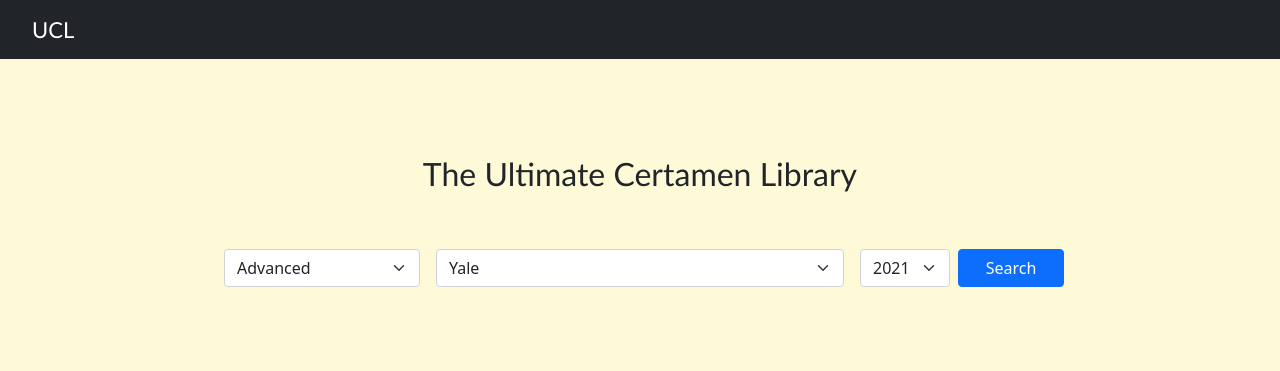
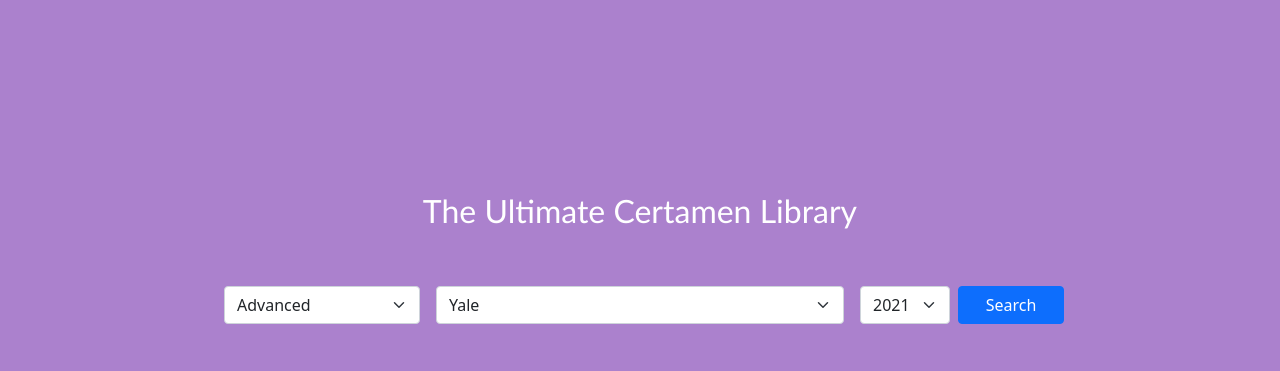
Before and after one commit to jinwkim65/ucl, a Flask app: page /find in a window 1280 px wide. Shown: the top 371 px of the page. Run offline with Flask 2, Linux system fonts and the light colour scheme; data comes from the database, SQL or seed files in the repository; some libraries are stand-ins or nearby versions.

Commit message:
style update

```diff
--- a/static/styles.css
+++ b/static/styles.css
@@ -6,5 +6,5 @@
     font-size:22px;
 }
 body{
-    background-color: #FEF9D7;
+    background-color: #AB81CD;
 }
--- a/templates/find.html
+++ b/templates/find.html
@@ -6,7 +6,9 @@
 
 {% block main %}
     <br><br>
-    <h2 class="ucl">The Ultimate Certamen Library</h2>
+    <br><br>
+    <br><br>
+    <h2 class="ucl" style="color:white;">The Ultimate Certamen Library</h2>
     <br><br>
     <form class="row g-3 justify-content-md-center" action="/find" method="post">
         <div class="col-md-2">
--- a/templates/layout.html
+++ b/templates/layout.html
@@ -23,20 +23,6 @@
     </head>
 
     <body>
-        <nav class="bg-dark navbar navbar-expand-md navbar-dark">
-            <div class="container-fluid">
-                <a class="navbar-brand" href="/" style="margin-left:20px;" id="top">UCL</a>
-                <button aria-controls="navbar" aria-expanded="false" aria-label="Toggle navigation" class="navbar-toggler" data-bs-target="#navbar" data-bs-toggle="collapse" type="button">
-                    <span class="navbar-toggler-icon"></span>
-                </button>
-                <div class="collapse navbar-collapse" id="navbar">
-                    <ul class="navbar-nav me-auto mt-2">
-                        <!-- <li class="nav-item"><a class="nav-link" href="/find">Home</a></li> -->
-                    </ul>
-                </div>
-            </div>
-        </nav>
-
         {% if get_flashed_messages() %}
             <header>
                 <div class="alert alert-success alert-dismissible mb-0 text-center fade show" role="alert">
```
